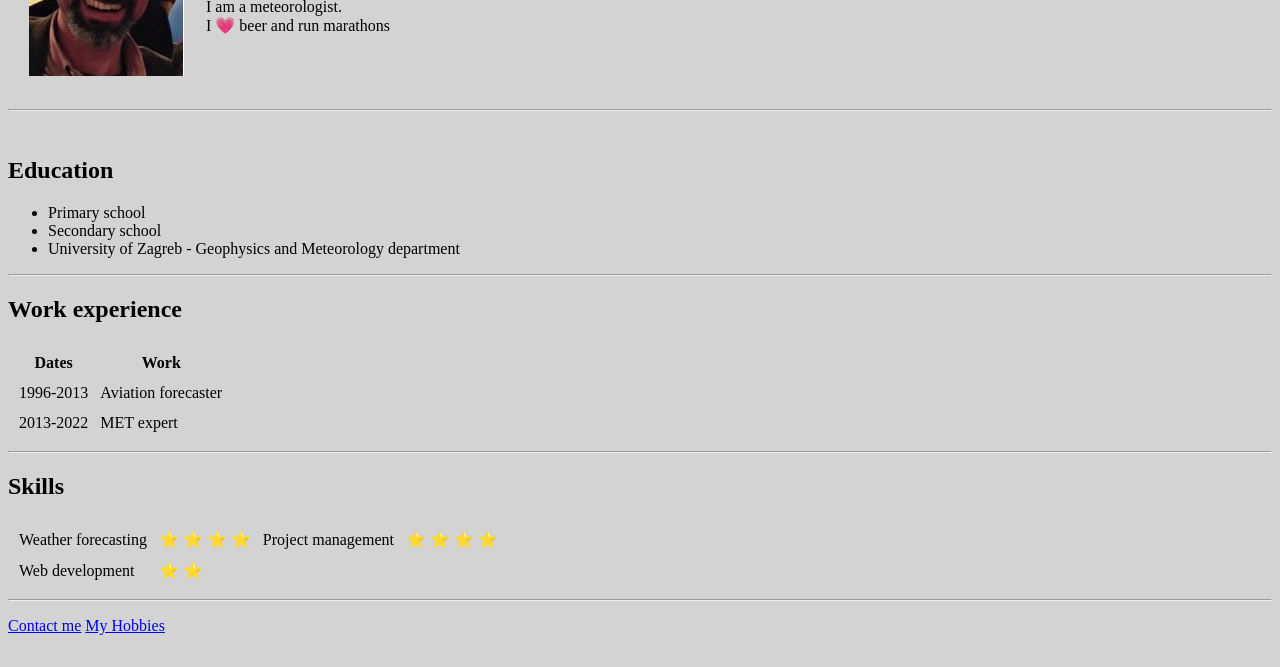
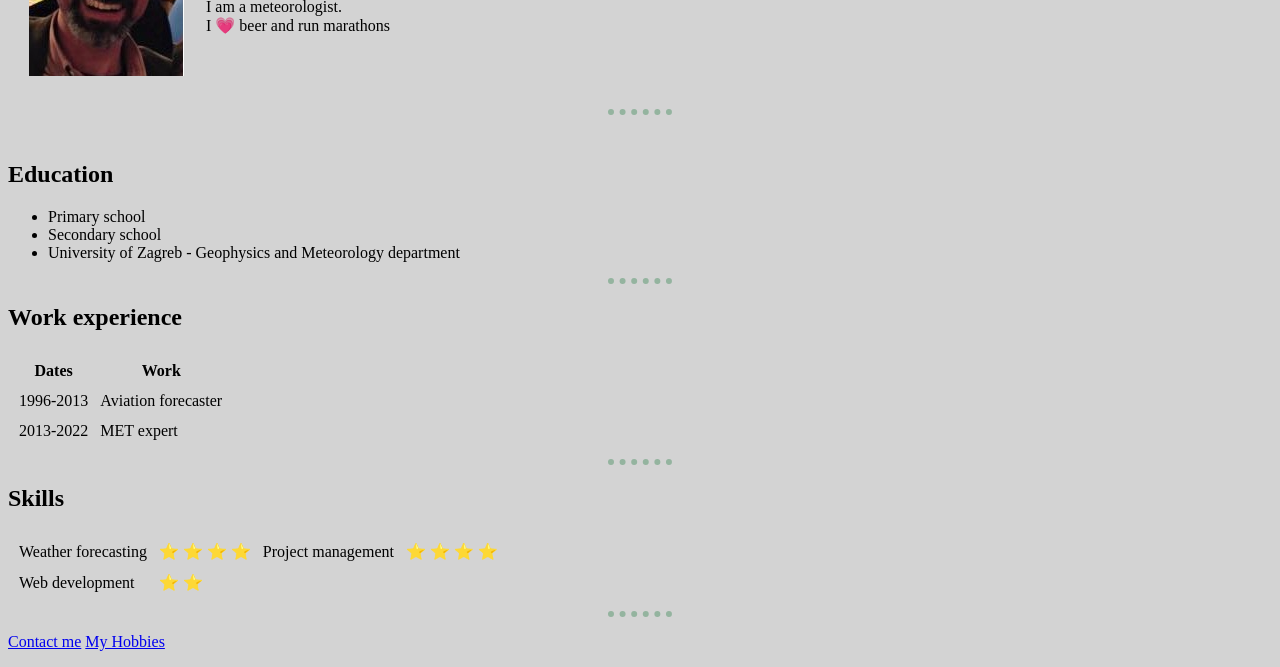
Before and after one commit to StjepkoJancijev/cv, a plain HTML site: page index.html in a window 1280 px wide. Shown: the part 173-840 px from the top of the page. Drawn offline with Linux system fonts and the light colour scheme.

Commit message:
Update styles.css

```diff
--- a/css/styles.css
+++ b/css/styles.css
@@ -1,3 +1,10 @@
 body {
   background-color: lightgrey;
 }
+
+hr {
+  content: none;
+  border: 6px #94B49F;;
+  border-style: dotted none none;
+  width: 5%;
+}
```
